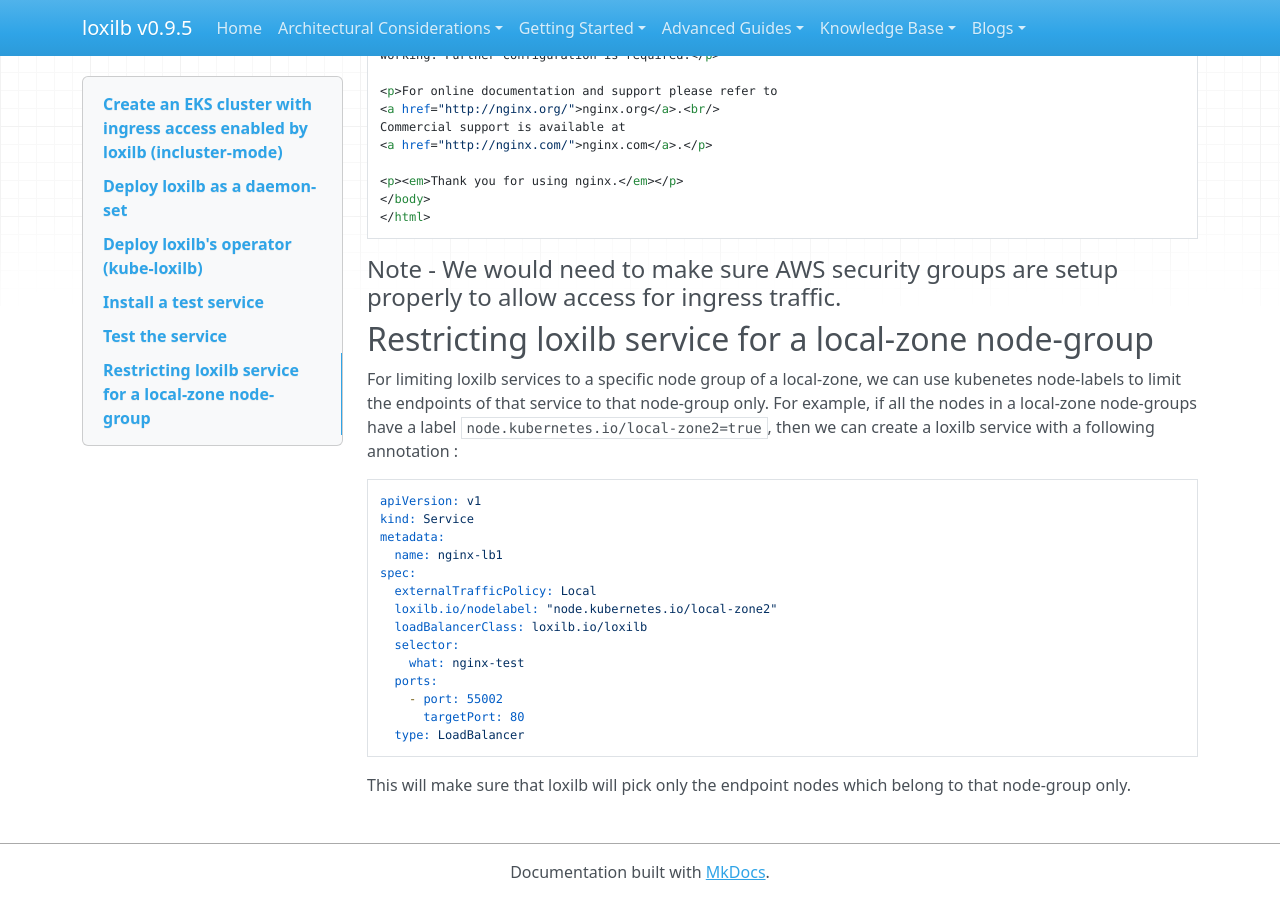
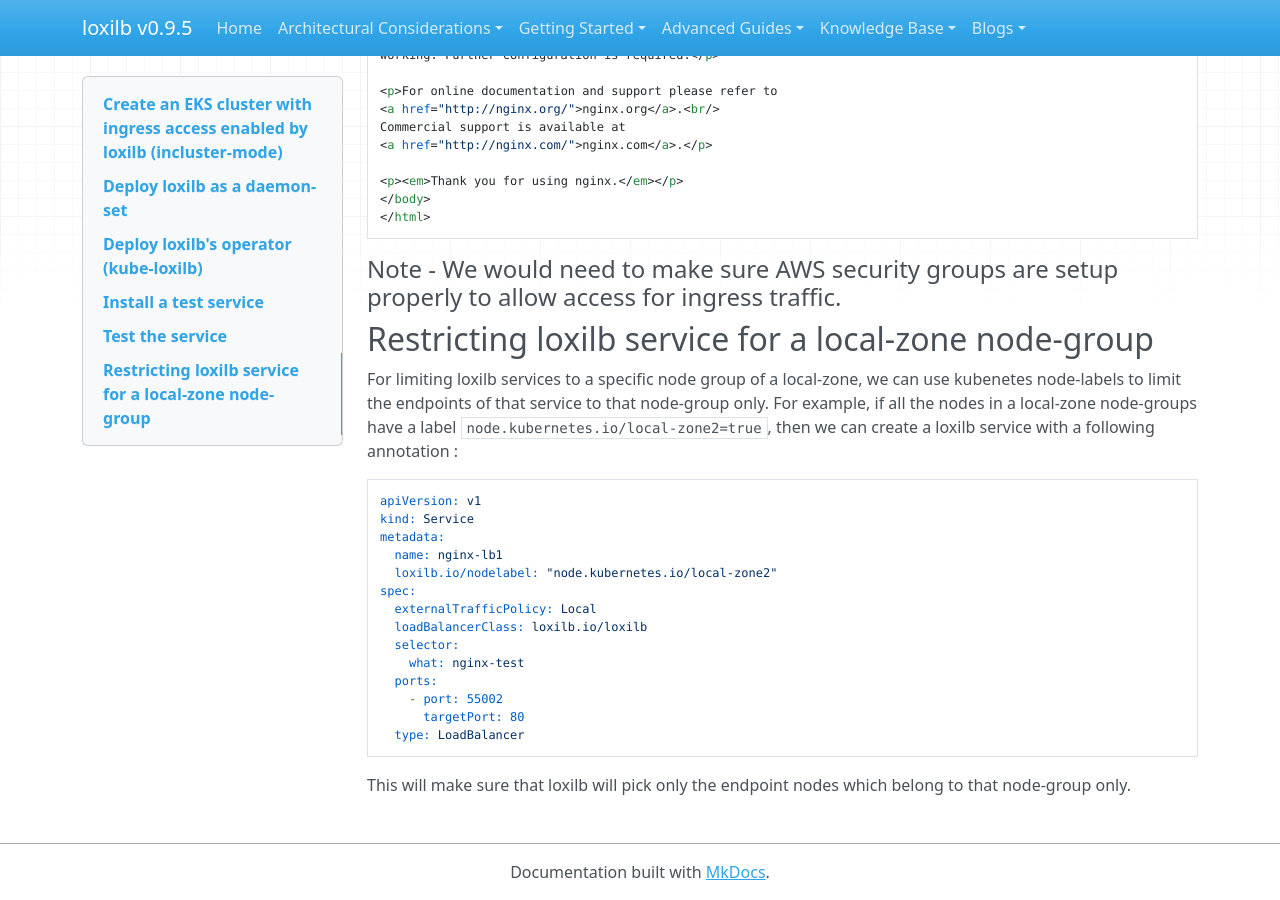
Before and after one commit to loxilb-io/loxilbdocs, an MkDocs documentation site: the page built from docs/eks-incluster.md, in a window 1280 px wide and 900 px high, scrolled down 7481 px. Built offline with MkDocs 1.6.1, drawn with Linux system fonts in a browser that asks for light colours; nearby versions of some CDN libraries.

```diff
--- a/docs/eks-incluster.md
+++ b/docs/eks-incluster.md
@@ -402,9 +402,9 @@ apiVersion: v1
 kind: Service
 metadata:
   name: nginx-lb1
+  loxilb.io/nodelabel: "node.kubernetes.io/local-zone2"
 spec:
   externalTrafficPolicy: Local
-  loxilb.io/nodelabel: "node.kubernetes.io/local-zone2"
   loadBalancerClass: loxilb.io/loxilb
   selector:
     what: nginx-test
```
